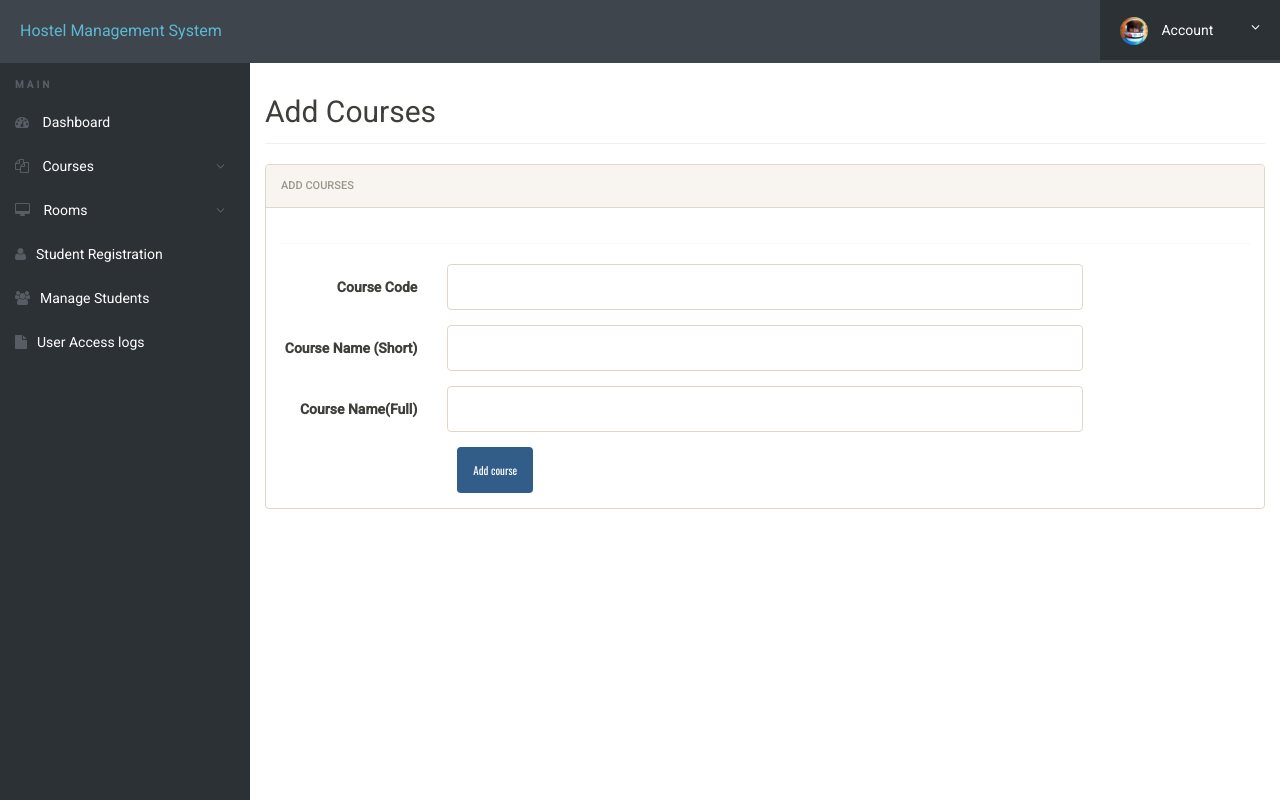
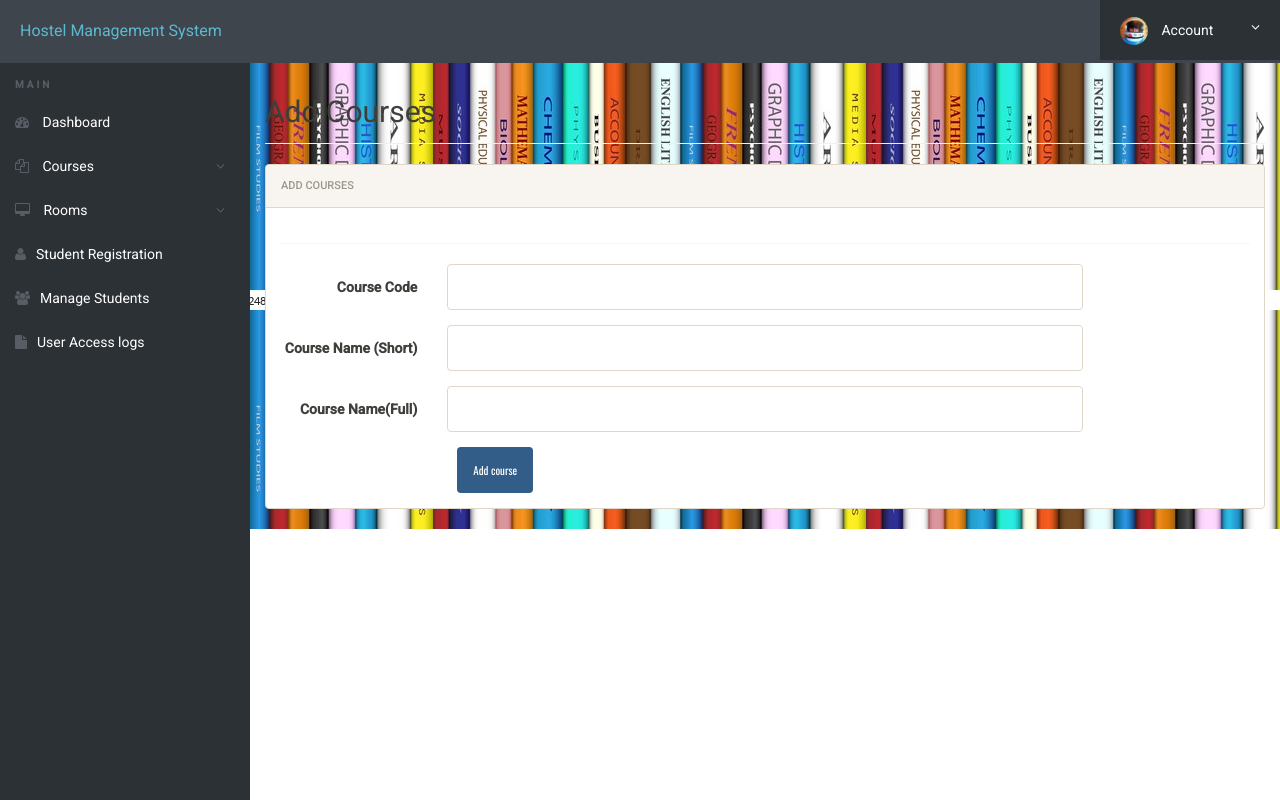
Before and after one commit to Subbu242/hostel_management, a PHP site: page /hostel/admin/add-courses.php in a window 1280 px wide. Run offline with PHP 8.4, Linux system fonts and the light colour scheme; a user stored in the database is signed in; data that the repository does not hold is empty.

Commit message:
Adding Backgorund image to courses

```diff
--- a/admin/add-courses.php
+++ b/admin/add-courses.php
@@ -41,7 +41,7 @@ echo"<script>alert('Course has been added successfully');</script>";
 </head>
 <body>
 	<?php include('includes/header.php');?>
-	<div class="ts-main-content">
+	<div class="ts-main-content" style="background-image: url(../img/courses.jpg);">
 		<?php include('includes/sidebar.php');?>
 		<div class="content-wrapper">
 			<div class="container-fluid">
```
